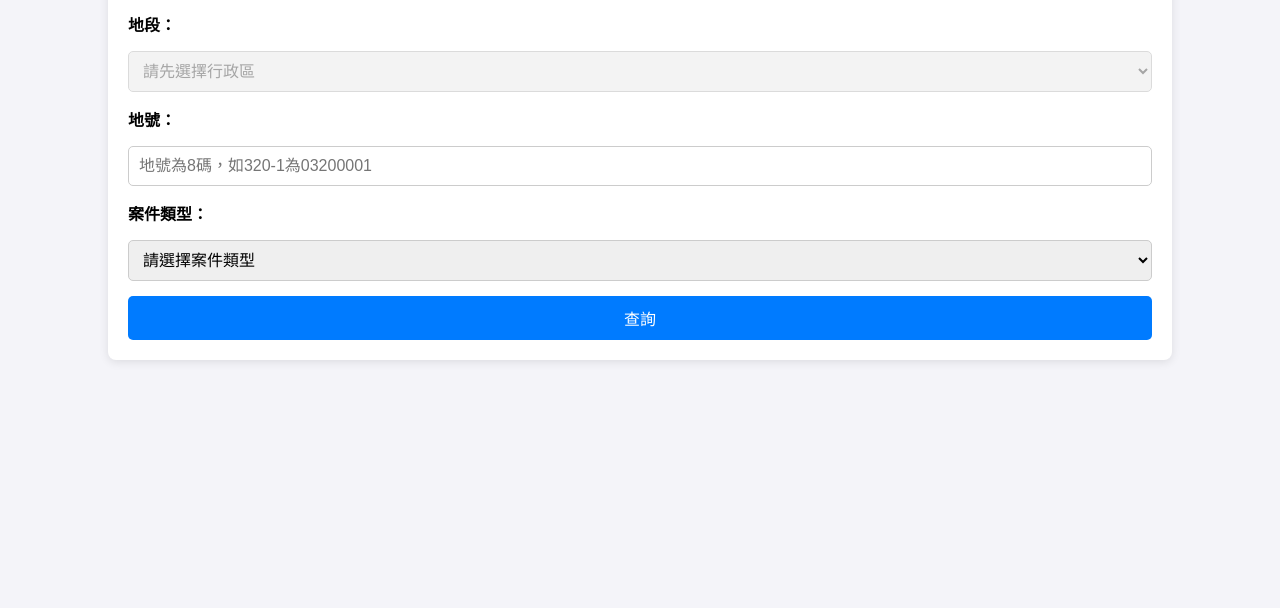
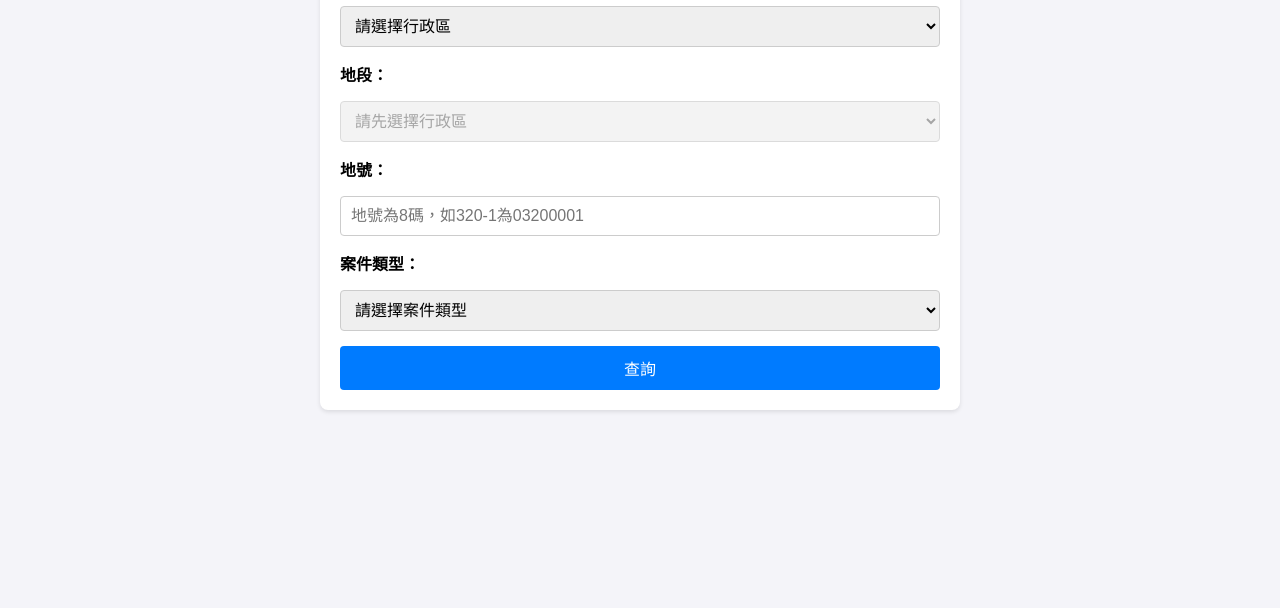
Before and after one commit to darron1220/Survey-Fee-Standards, a plain HTML site: page index.html in a window 1280 px wide. Shown: the part 192-800 px from the top of the page. Drawn offline with Linux system fonts and the light colour scheme.

Commit message:
Update styles.css

```diff
--- a/styles.css
+++ b/styles.css
@@ -6,12 +6,12 @@ body {
 }
 
 .container {
-    width: 80%;
-    margin: 0 auto;
+    width: 600px;
+    margin: 50px auto;
     padding: 20px;
     background-color: #fff;
+    box-shadow: 0 2px 4px rgba(0,0,0,0.1);
     border-radius: 8px;
-    box-shadow: 0 2px 10px rgba(0, 0, 0, 0.1);
 }
 
 h1 {
@@ -33,7 +33,7 @@ select, input {
     padding: 10px;
     font-size: 16px;
     border: 1px solid #ccc;
-    border-radius: 5px;
+    border-radius: 4px;
 }
 
 button {
@@ -42,12 +42,21 @@ button {
     background-color: #007BFF;
     color: white;
     border: none;
-    border-radius: 5px;
+    border-radius: 4px;
     cursor: pointer;
 }
 
 button:hover {
     background-color: #0056b3;
+}
+
+#reset-btn {
+    margin-top: 15px;
+    background-color: #ccc;
+}
+
+#reset-btn:hover {
+    background-color: #999;
 }
 
 #result {
```
